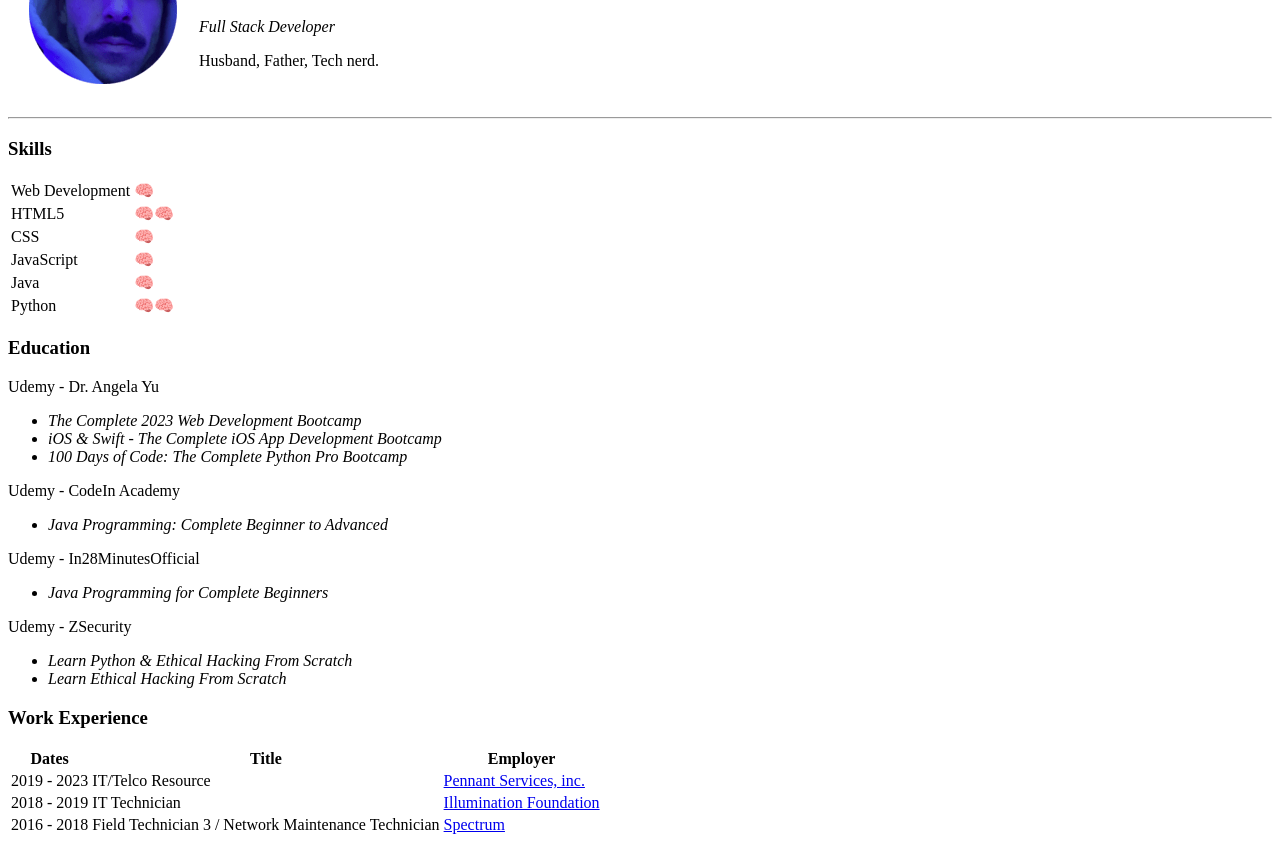
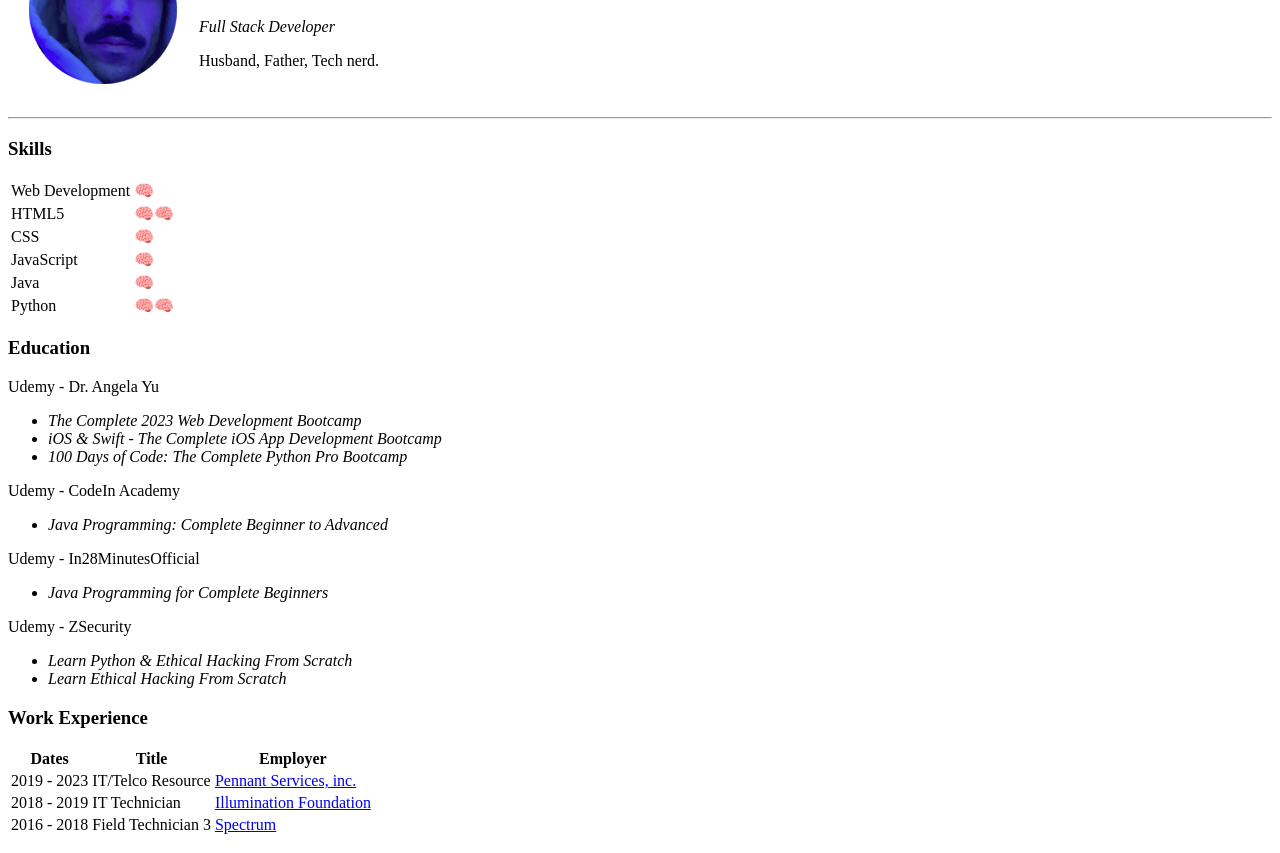
Before and after one commit to flerq/cv, a plain HTML site: page index.html in a window 1280 px wide. Shown: the part 93-946 px from the top of the page. Drawn offline with Linux system fonts and the light colour scheme.

Commit message:
Update index.html

```diff
--- a/index.html
+++ b/index.html
@@ -126,7 +126,7 @@
       </tr>
       <tr>
         <td>2016 - 2018</td>
-        <td>Field Technician 3 / Network Maintenance Technician</td>
+        <td>Field Technician 3</td>
         <td><a href="https://www.spectrum.com/">Spectrum</a></td>
       </tr>
     </thead>
```
